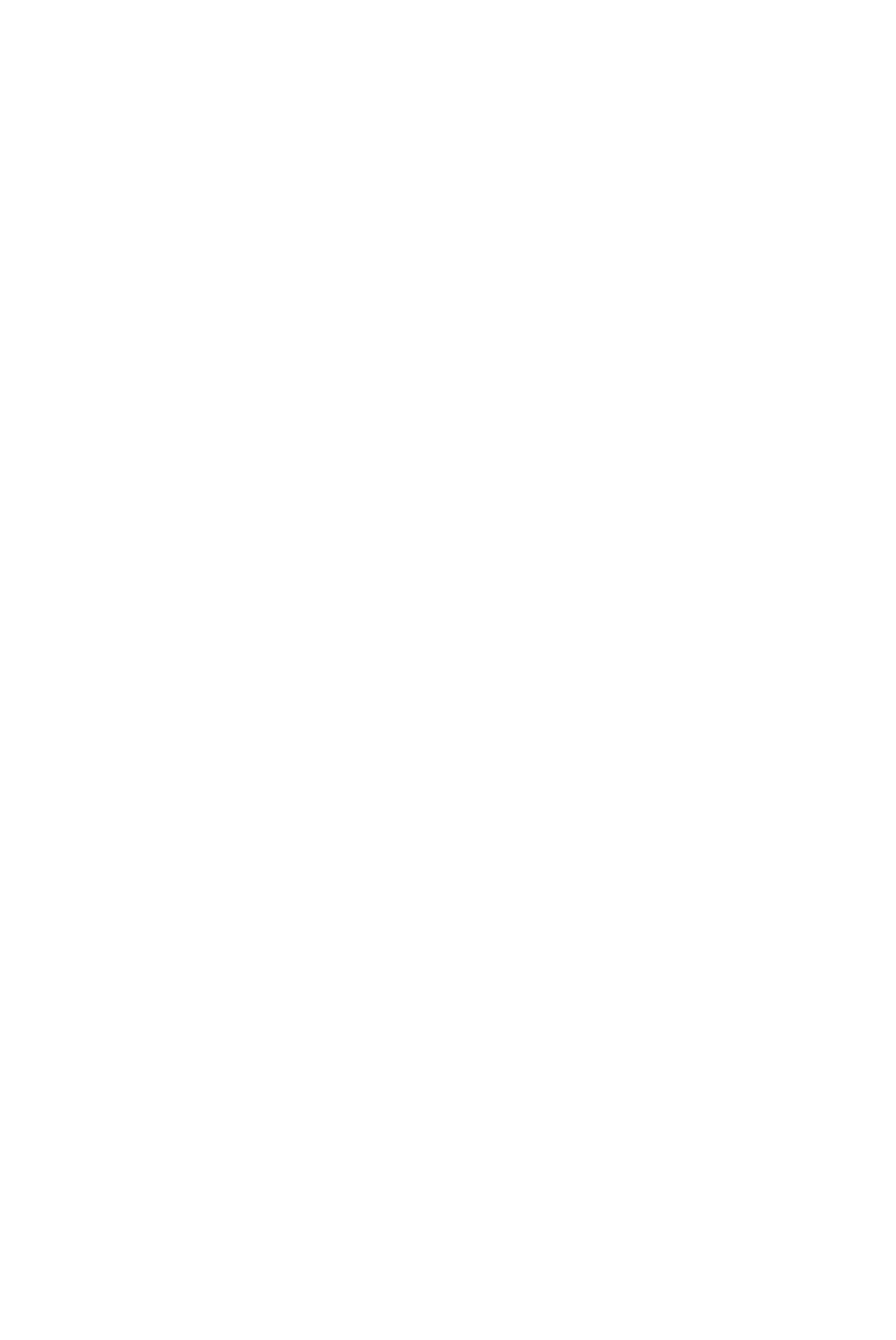
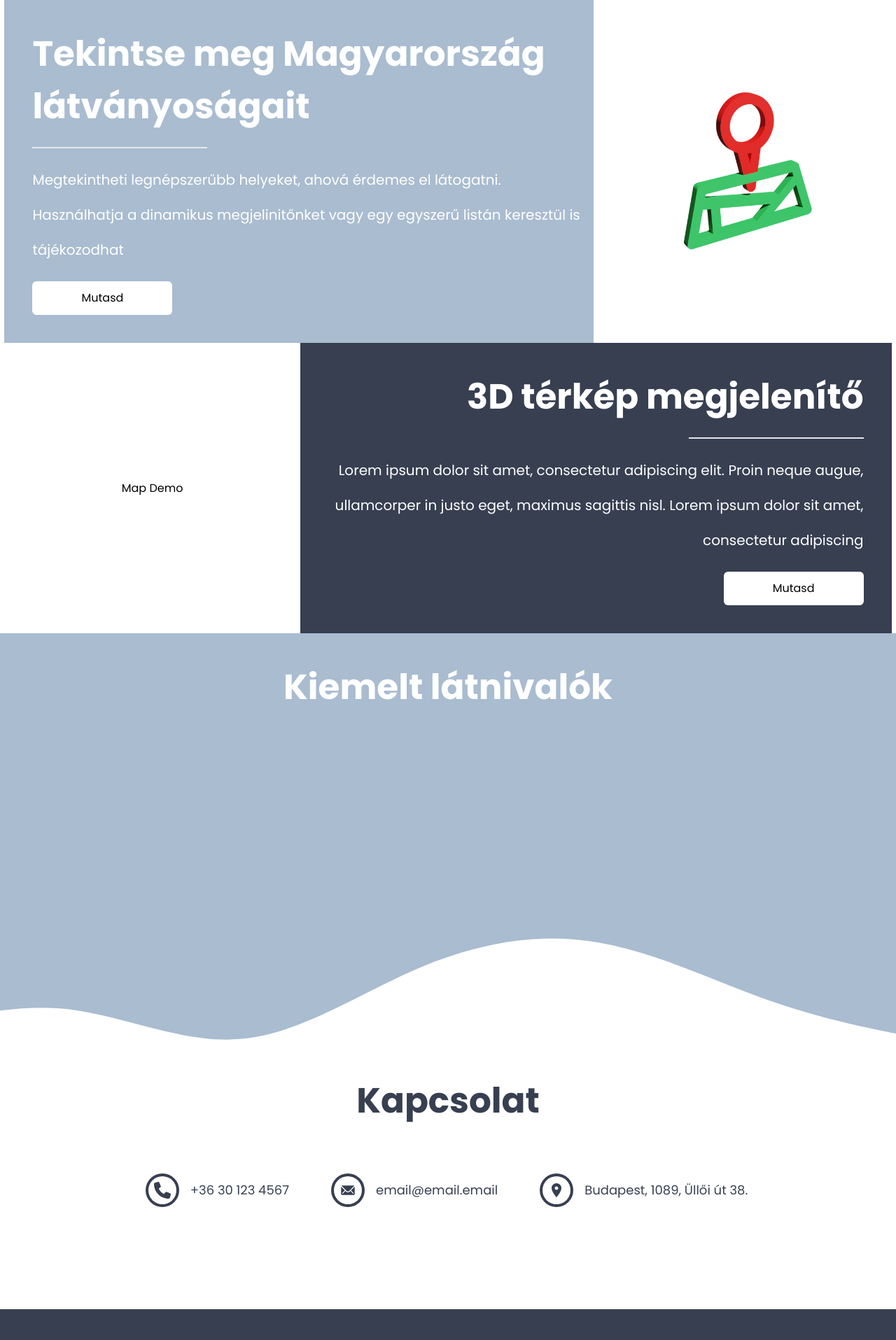
Before and after one commit to Polcsi/sights-in-hungary, a React (Vite) app: page /home in a window 1280 px wide. Shown: the part 800-2715 px from the top of the page at 70% size. Before the commit the page ends 800 px from the top, so only its background shows below. Built offline with nearby package versions, Linux system fonts and the light colour scheme.

Commit message:
Added cards, contact section to the home page

```diff
--- a/src/pages/contact/Info.tsx
+++ b/src/pages/contact/Info.tsx
@@ -11,7 +11,7 @@ const Info = ({ icon, children }: IInfoProps) => {
             <div className="flex items-center justify-center text-2xl bg-transparent ring-4 ring-gray-primary p-2 rounded-full text-inherit">
                 {icon}
             </div>
-            <p className="text-lg text-gray-800">{children}</p>
+            <p className="text-lg text-gray-primary">{children}</p>
         </article>
     );
 };
--- /dev/null
+++ b/src/pages/home/Card1.tsx
@@ -0,0 +1,33 @@
+import Button from "../../components/Button";
+import marker from "./images/marker.png";
+
+const Card1 = () => {
+    return (
+        <section className="flex w-screen justify-center relative">
+            <div className="absolute bg-light-blue h-[100%] w-[calc((100vw-1300px)/2)] left-0" />
+            <div className="w-[var(--page-content-min-width)] max-w-[var(--page-content-max-width)] flex">
+                <div className="bg-light-blue text-white pl-10 py-10 flex flex-col gap-5 w-3/3">
+                    <h1 className="font-bold text-[50px]">Tekintse meg Magyarország látványoságait</h1>
+                    <hr className="border-[1.5px] w-[250px]" />
+                    <p className="leading-[50px] text-xl">
+                        Megtekintheti legnépszerűbb helyeket, ahová érdemes el látogatni. Használhatja a dinamikus
+                        megjelinitőnket vagy egy egyszerű listán keresztül is tájékozodhat
+                    </p>
+                    <Button
+                        linkProps={{
+                            href: "/sights",
+                            className: "w-[200px] text-center",
+                        }}
+                    >
+                        Mutasd
+                    </Button>
+                </div>
+                <div className="w-2/3 flex flex-col justify-center">
+                    <img src={marker} className="w-[100%]" alt="marker" />
+                </div>
+            </div>
+        </section>
+    );
+};
+
+export default Card1;
--- /dev/null
+++ b/src/pages/home/Card2.tsx
@@ -0,0 +1,23 @@
+import Button from "../../components/Button";
+
+const Card2 = () => {
+    return (
+        <section className="flex w-screen justify-center relative">
+            <div className="absolute bg-gray-primary h-[100%] w-[calc((100vw-1300px)/2)] right-0" />
+            <div className="w-[var(--page-content-min-width)] max-w-[var(--page-content-max-width)] flex">
+                <div className="flex justify-center items-center w-1/3">Map Demo</div>
+                <div className="bg-gray-primary text-white pr-10 py-10 flex flex-col gap-5 w-2/3">
+                    <h1 className="font-bold text-[50px] text-right">3D térkép megjelenítő</h1>
+                    <hr className="border-[1.5px] w-[250px] self-end" />
+                    <p className="leading-[50px] text-xl text-right">
+                        Lorem ipsum dolor sit amet, consectetur adipiscing elit. Proin neque augue, ullamcorper in justo
+                        eget, maximus sagittis nisl. Lorem ipsum dolor sit amet, consectetur adipiscing
+                    </p>
+                    <Button className="w-[200px] self-end">Mutasd</Button>
+                </div>
+            </div>
+        </section>
+    );
+};
+
+export default Card2;
--- /dev/null
+++ b/src/pages/home/ContactSection.tsx
@@ -0,0 +1,21 @@
+import Info from "../contact/Info";
+
+// Icons
+import { FaPhone } from "react-icons/fa6";
+import { IoIosMail } from "react-icons/io";
+import { MdLocationOn } from "react-icons/md";
+
+const ContactSection = () => {
+    return (
+        <section className="w-screen flex flex-col justify-center pt-[20px] pb-[150px] gap-[70px]">
+            <h1 className="text-center text-[50px] text-gray-primary font-bold">Kapcsolat</h1>
+            <div className="flex flex-row flex-wrap gap-16 justify-center items-center">
+                <Info icon={<FaPhone />}>+36 30 123 4567</Info>
+                <Info icon={<IoIosMail />}>email@email.email</Info>
+                <Info icon={<MdLocationOn />}>Budapest, 1089, Üllői út 38.</Info>
+            </div>
+        </section>
+    );
+};
+
+export default ContactSection;
--- /dev/null
+++ b/src/pages/home/Featured.tsx
@@ -0,0 +1,16 @@
+import React from "react";
+import horizontal from "../../components/layout/waves/horizontal/horizontal.svg";
+
+const Featured = () => {
+    return (
+        <React.Fragment>
+            <section className="flex gap-10 flex-col justify-center bg-light-blue py-10 w-screen">
+                <h1 className="text-center text-white text-[50px] font-bold">Kiemelt látnivalók</h1>
+                <div className=""></div>
+            </section>
+            <img className="" src={horizontal} alt="horizontal-wave" />
+        </React.Fragment>
+    );
+};
+
+export default Featured;
--- a/src/pages/home/Home.tsx
+++ b/src/pages/home/Home.tsx
@@ -1,10 +1,20 @@
 import FooterBottom from "../../components/layout/footer/FooterBottom";
 import FooterLogo from "../../components/layout/footer/FooterLogo";
 import Transition from "../../components/layout/Transition";
+import MapLayout from "../../components/map/MapLayout";
+import Card1 from "./Card1";
+import Card2 from "./Card2";
+import ContactSection from "./ContactSection";
+import Featured from "./Featured";
 
 const Home = () => {
     return (
         <main>
+            <MapLayout />
+            <Card1 />
+            <Card2 />
+            <Featured />
+            <ContactSection />
             <FooterLogo />
             <FooterBottom />
         </main>
```
Also changed, not shown: src/pages/home/images/marker.png (added).
